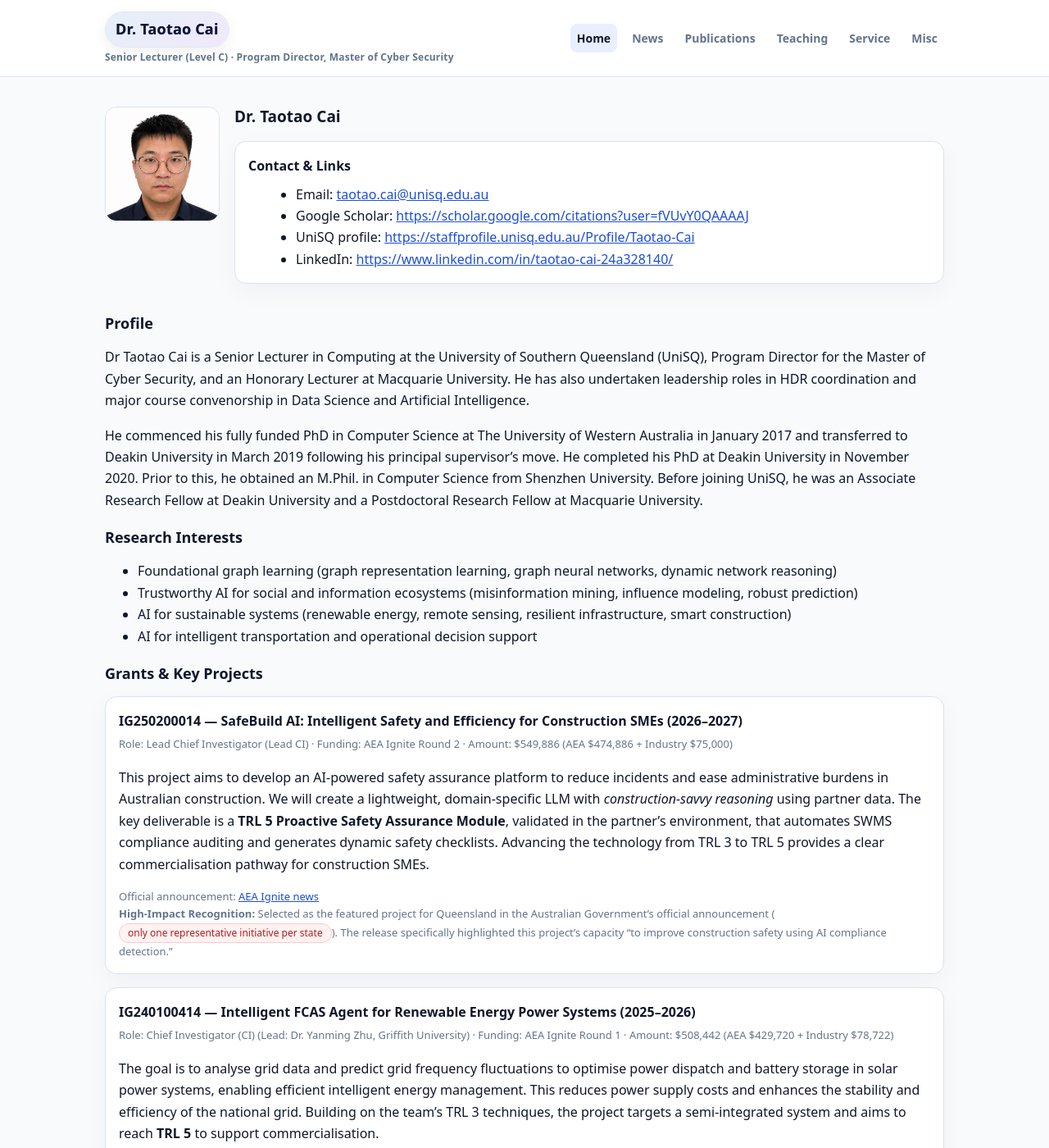
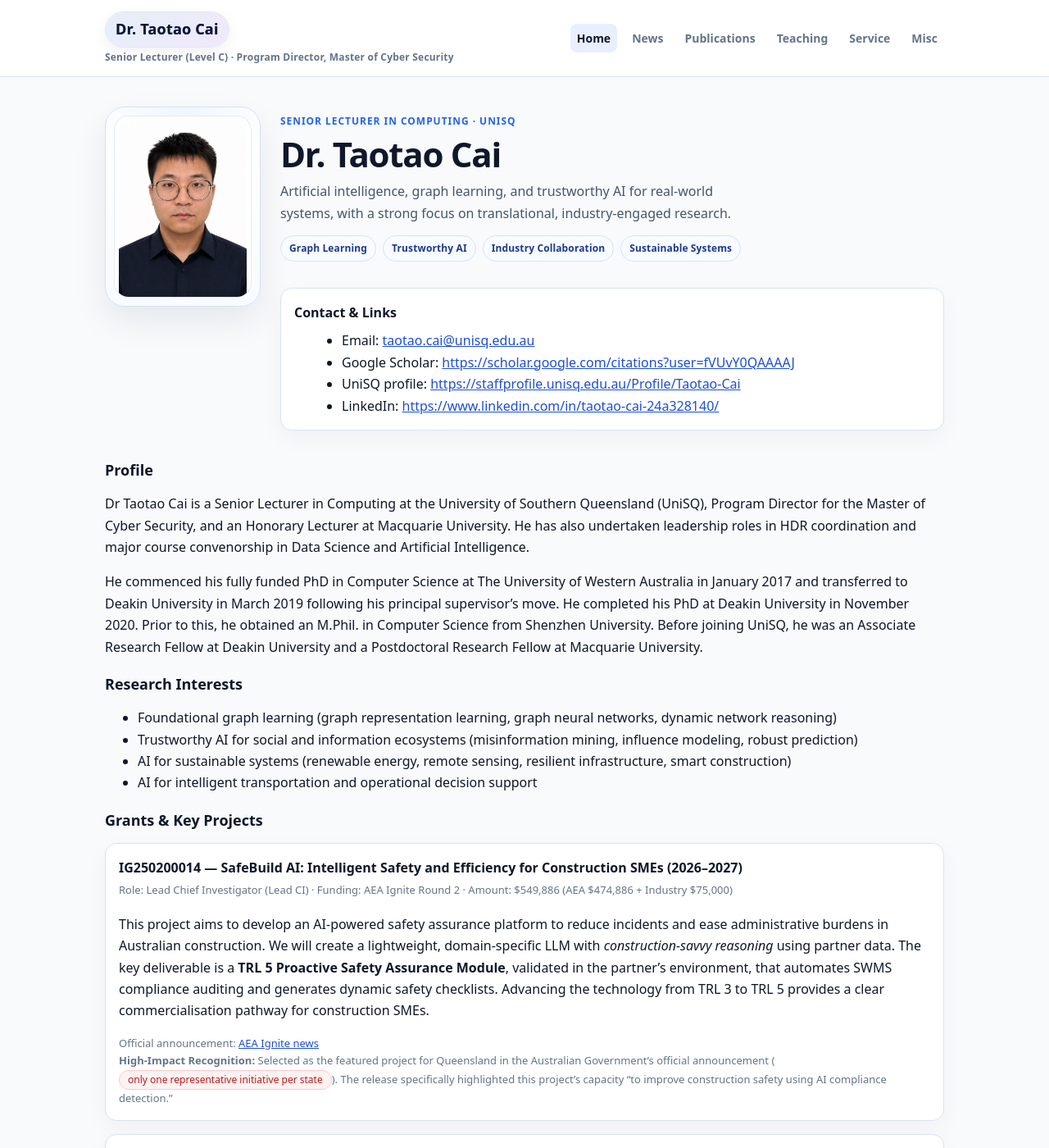
Before and after one commit to Taotao1992/Taotao1992.github.io, a Jekyll site: the page built from index.md, in a window 1280 px wide and 1400 px high. Shown: the whole window at 82% size. Built offline with Jekyll 4.4.1, drawn with Linux system fonts in a browser that asks for light colours.

Commit message:
Refine homepage hero presentation

```diff
--- a/assets/style.css
+++ b/assets/style.css
@@ -53,9 +53,83 @@ main h1{margin:0 0 10px 0;font-size:19px;line-height:1.35;font-weight:720}
 main h2{margin-top:20px;font-size:18px;line-height:1.35}
 main h3{margin-top:16px;font-size:16px;color:var(--fg)}
 
-.hero{display:flex;gap:18px;align-items:flex-start;flex-wrap:wrap}
-.avatar{width:140px;height:140px;border-radius:14px;object-fit:cover;object-position:center 18%;border:1px solid var(--border);background:#f3f4f6}
-.hero-main{flex:1;min-width:260px}
+.hero{
+  display:grid;
+  grid-template-columns:minmax(168px, 190px) minmax(0, 1fr);
+  gap:24px;
+  align-items:start;
+  margin-bottom:18px;
+}
+.hero-profile{
+  padding:10px;
+  border-radius:24px;
+  border:1px solid #d5e2f3;
+  background:
+    radial-gradient(circle at top center, rgba(219,234,254,0.45), transparent 44%),
+    linear-gradient(180deg, #ffffff, #f8fbff);
+  box-shadow:0 18px 42px rgba(15,23,42,0.08);
+}
+.avatar{
+  display:block;
+  width:100%;
+  aspect-ratio:5 / 6.6;
+  border-radius:18px;
+  object-fit:contain;
+  object-position:center center;
+  border:1px solid rgba(148,163,184,0.22);
+  background:#ffffff;
+}
+.hero-main{
+  min-width:260px;
+  display:flex;
+  flex-direction:column;
+  gap:16px;
+}
+.hero-copy{
+  padding-top:8px;
+}
+.hero-kicker{
+  margin-bottom:8px;
+  font-size:12px;
+  font-weight:750;
+  letter-spacing:0.08em;
+  text-transform:uppercase;
+  color:#2563eb;
+}
+.hero-title{
+  margin:0 0 10px 0;
+  font-size:42px;
+  line-height:1.05;
+  letter-spacing:-0.03em;
+}
+.hero-summary{
+  max-width:62ch;
+  margin:0;
+  color:#475569;
+  font-size:16px;
+}
+.hero-highlights{
+  display:flex;
+  flex-wrap:wrap;
+  gap:8px;
+  margin-top:14px;
+}
+.hero-pill{
+  display:inline-block;
+  padding:5px 10px;
+  border-radius:999px;
+  border:1px solid #d6e3f5;
+  background:#f8fbff;
+  color:#1e3a8a;
+  font-size:12px;
+  font-weight:700;
+  letter-spacing:0.01em;
+}
+.hero-contact{
+  margin:0;
+  border-color:#d7e4f6;
+  box-shadow:0 14px 30px rgba(15,23,42,0.05);
+}
 
 a{color:var(--link)}
 .subtitle{color:var(--muted);margin-top:6px}
@@ -65,6 +139,23 @@ a{color:var(--link)}
 footer{border-top:1px solid var(--border);margin-top:34px}
 .footer-inner{max-width:var(--max);margin:0 auto;padding:18px;display:flex;justify-content:space-between;gap:12px;flex-wrap:wrap}
 hr{border:0;border-top:1px solid var(--border);margin:24px 0}
+
+@media (max-width: 760px){
+  .hero{
+    grid-template-columns:1fr;
+    gap:18px;
+  }
+  .hero-profile{
+    max-width:210px;
+    margin:0 auto;
+  }
+  .hero-copy{
+    padding-top:0;
+  }
+  .hero-title{
+    font-size:32px;
+  }
+}
 
 /* nicer lists for “news”-style bullets */
 ul.news{list-style:none;padding-left:0}
--- a/index.md
+++ b/index.md
@@ -4,11 +4,26 @@ title: Home
 ---
 
 <div class="hero">
-  <img class="avatar" src="/assets/img/avatar.jpg" alt="Taotao Cai" />
+  <div class="hero-profile">
+    <img class="avatar" src="/assets/img/avatar.jpg" alt="Taotao Cai" />
+  </div>
   <div class="hero-main">
-    <h1 style="margin:0 0 10px 0;">Dr. Taotao Cai</h1>
+    <div class="hero-copy">
+      <div class="hero-kicker">Senior Lecturer in Computing · UniSQ</div>
+      <h1 class="hero-title">Dr. Taotao Cai</h1>
+      <p class="hero-summary">
+        Artificial intelligence, graph learning, and trustworthy AI for real-world systems,
+        with a strong focus on translational, industry-engaged research.
+      </p>
+      <div class="hero-highlights">
+        <span class="hero-pill">Graph Learning</span>
+        <span class="hero-pill">Trustworthy AI</span>
+        <span class="hero-pill">Industry Collaboration</span>
+        <span class="hero-pill">Sustainable Systems</span>
+      </div>
+    </div>
 
-<div class="card list-tight">
+<div class="card list-tight hero-contact">
   <strong>Contact & Links</strong>
   <ul>
     <li>Email: <a href="mailto:taotao.cai@unisq.edu.au">taotao.cai@unisq.edu.au</a></li>
```
